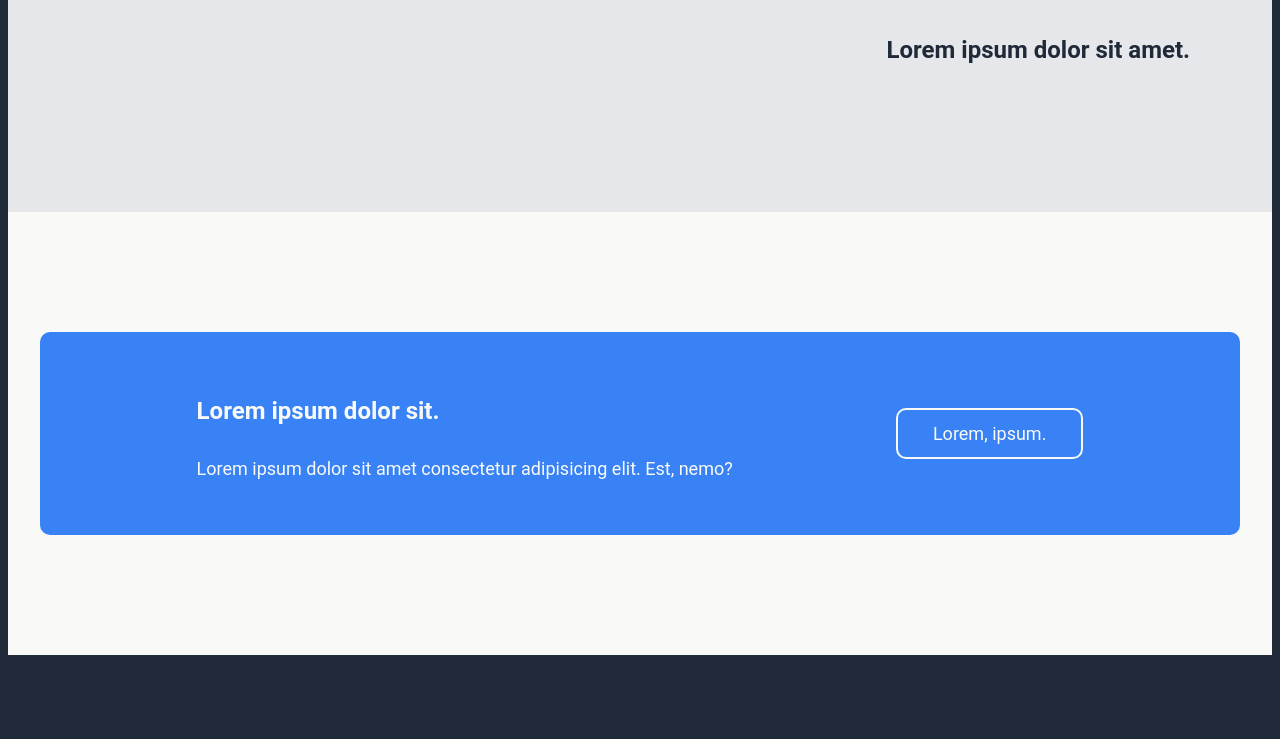
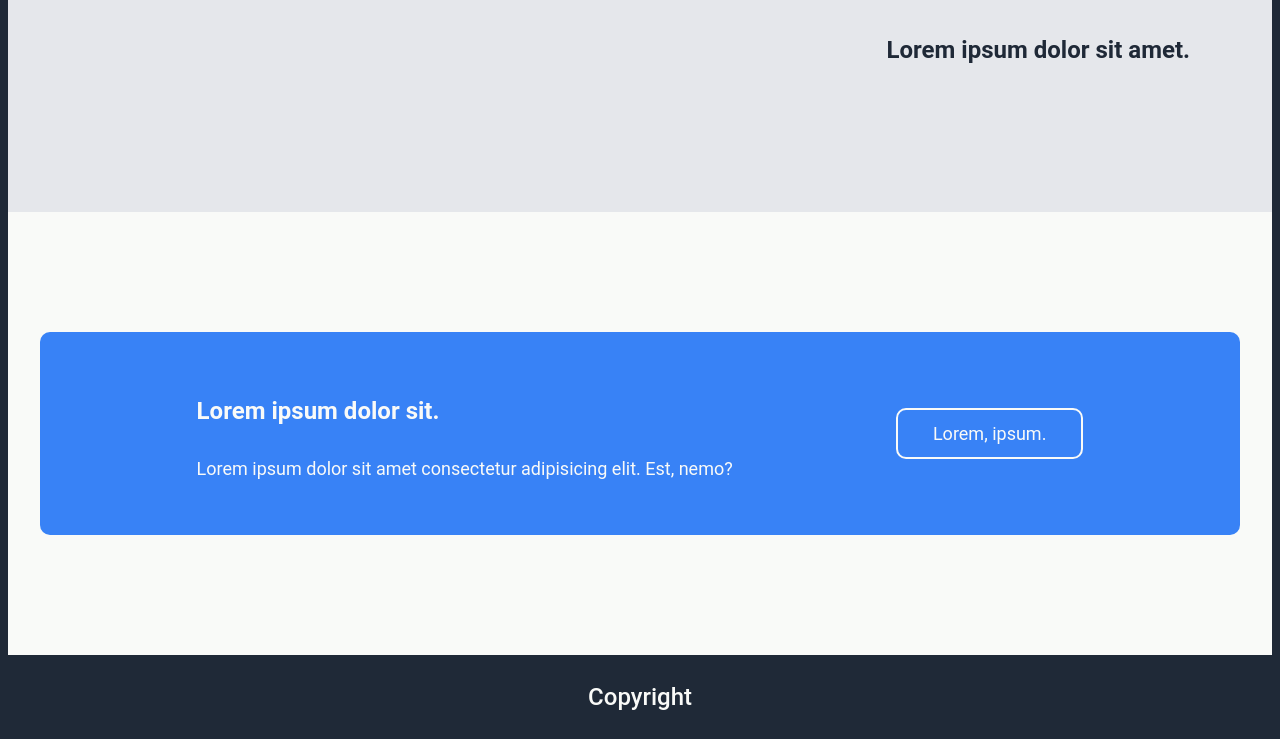
Before and after one commit to Sarkoma-kisa/landing-page, a plain HTML site: page index.html in a window 1280 px wide. Shown: the part 1884-2623 px from the top of the page. Before the commit the page ends 2547 px from the top, so only its background shows below. Drawn offline with Linux system fonts and the light colour scheme.

Commit message:
add footer

```diff
--- a/index.html
+++ b/index.html
@@ -117,5 +117,13 @@
         </div>
     </section>
 
+    <footer class="footer">
+        <div class="container">
+            <p class="footer__copyright">
+                Copyright
+            </p>
+        </div>
+    </footer>
+
 </body>
 </html>
--- a/style.css
+++ b/style.css
@@ -167,3 +167,9 @@
     color: #f9faf8;
     text-decoration: none;
 }
+
+.footer__copyright {
+    font-size: 24px;
+    text-align: center;
+    font-weight: 500;
+}
```
